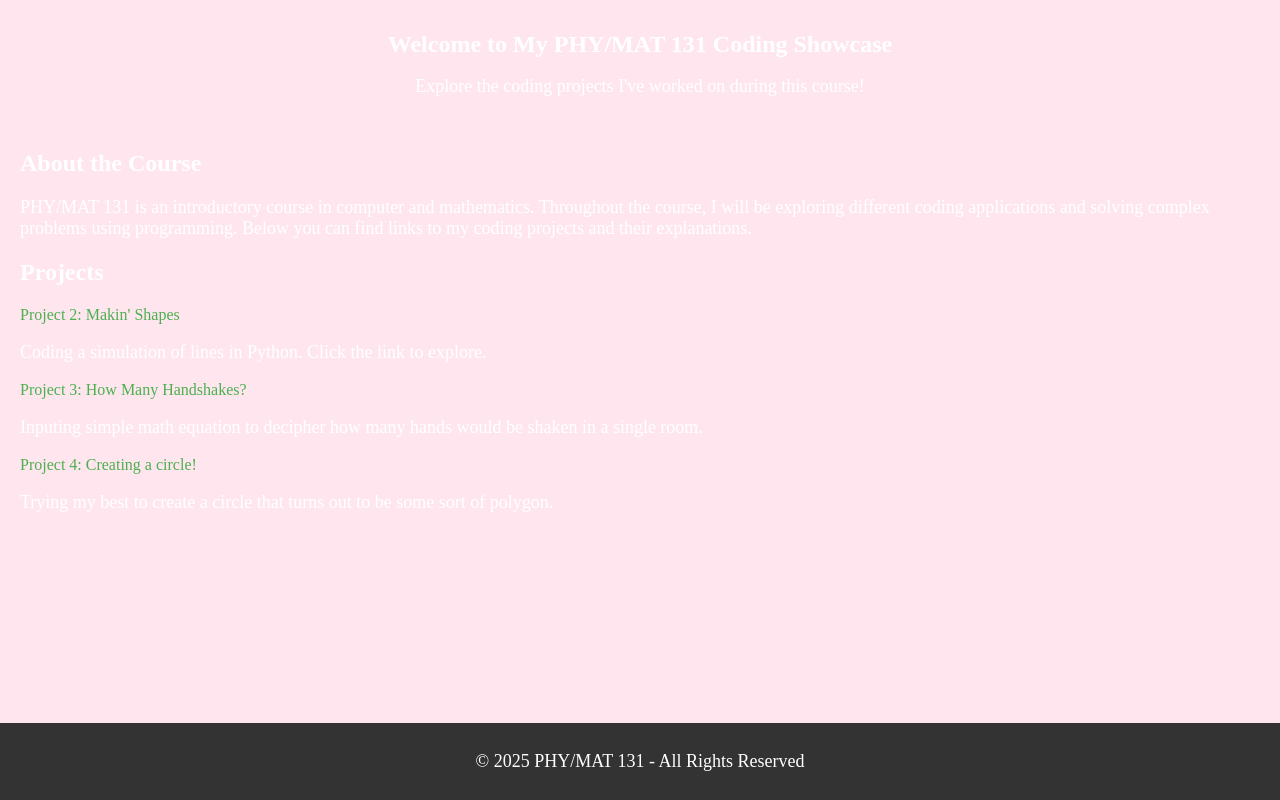
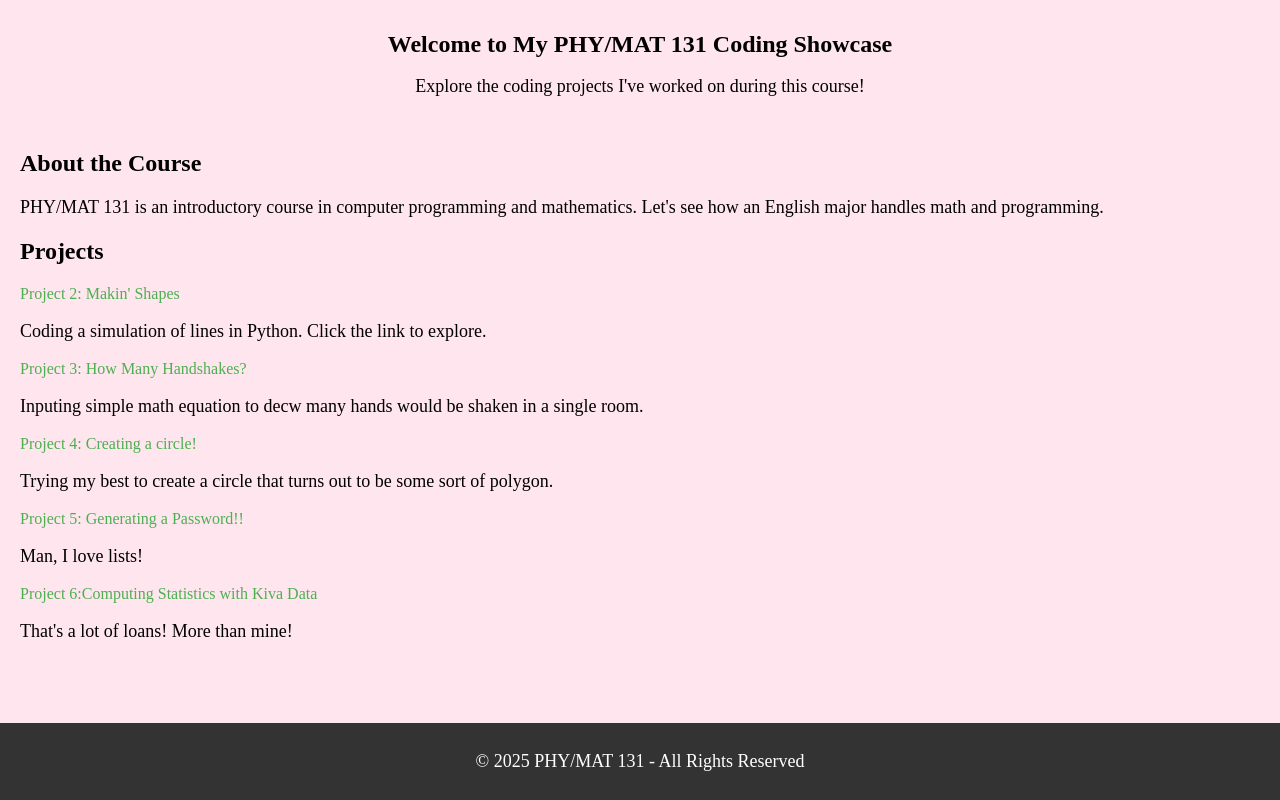
Before and after one commit to amilcherska/amilcherska.github.io, a plain HTML site: page index.html in a window 1280 px wide. Drawn offline with Linux system fonts and the light colour scheme.

Commit message:
Update index.html

```diff
--- a/index.html
+++ b/index.html
@@ -11,11 +11,11 @@
             margin: 0;
             padding: 0;
             background-color: #FFE6EE;
-            color: white;
+            color: dark green;
         }
         header {
             background-color: #FFE6EE;
-            color: white;
+            color: dark green;
             padding: 15px 0;
             text-align: center;
         }
@@ -59,7 +59,7 @@
 
     <section>
         <h2>About the Course</h2>
-        <p>PHY/MAT 131 is an introductory course in computer  and mathematics. Throughout the course, I will be exploring different coding applications and solving complex problems using programming. Below you can find links to my coding projects and their explanations.</p>
+        <p>PHY/MAT 131 is an introductory course in computer programming and mathematics. Let's see how an English major handles math and programming.</p>
     </section>
 
     <section>
@@ -71,13 +71,22 @@
             </li>
             <li>
                 <a href="https://trinket.io/python/05a1e73f0a9a">Project 3: How Many Handshakes?</a>
-                <p>Inputing simple math equation to decipher how many hands would be shaken in a single room.</p>
+                <p>Inputing simple math equation to decw many hands would be shaken in a single room.</p>
             </li>
             <li>
                 <a href="https://trinket.io/python/8440b7536903">Project 4: Creating a circle!</a>
                 <p>Trying my best to create a circle that turns out to be some sort of polygon.</p>
             </li>
-            <!-- Add more projects as you go -->
+            <li>
+                <a href="https://trinket.io/python/5b127cba2ad7">Project 5: Generating a Password!!</a>
+                <p>Man, I love lists!</p>
+            </li>
+            <li>
+                <a href="https://trinket.io/python/7ce868a9b042">Project 6:Computing Statistics with Kiva Data</a>
+                <p>That's a lot of loans! More than mine!</p>
+            </li>
+
+            </li>
         </ul>
     </section>
 
```
